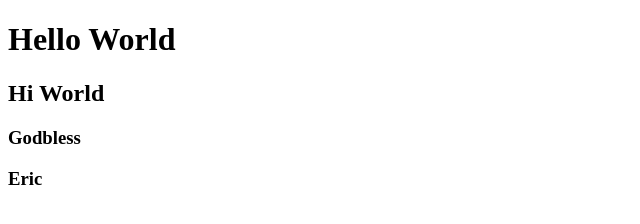
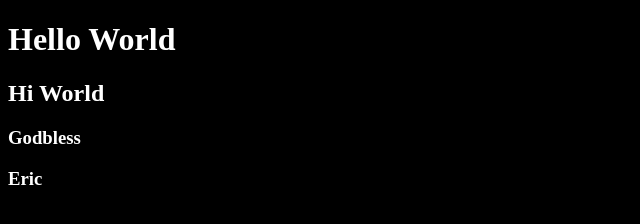
Before and after one commit to Cvte-Kid/git-tutorials, a plain HTML site: page index.html in a window 1280 px wide. Shown: the whole page, without its empty margins (0-640 px from the left). Drawn offline with Linux system fonts and the light colour scheme.

Commit message:
added styling to our code

```diff
--- a/index.html
+++ b/index.html
@@ -4,6 +4,7 @@
     <meta charset="UTF-8">
     <meta http-equiv="X-UA-Compatible" content="IE=edge">
     <meta name="viewport" content="width=device-width, initial-scale=1.0">
+    <link rel="stylesheet" href="./style.css">
     <title>First Git Tutorials</title>
 </head>
 <body>
--- a/style.css
+++ b/style.css
@@ -0,0 +1,4 @@
+body{
+    background-color: black;
+    color: #fff;
+}
```
